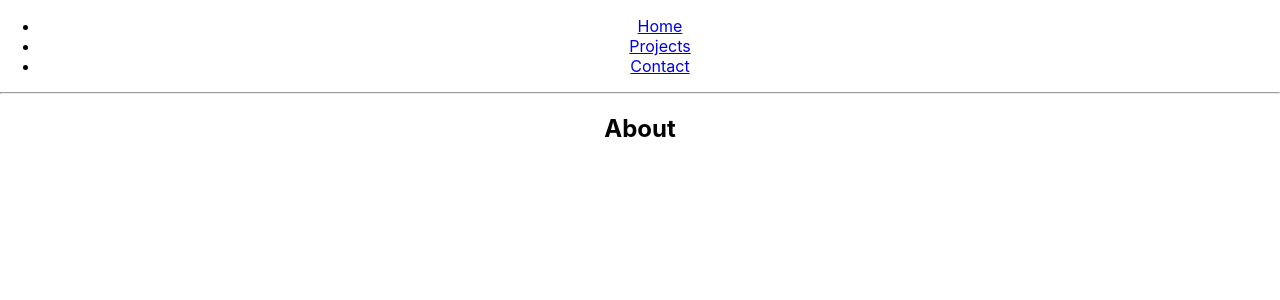
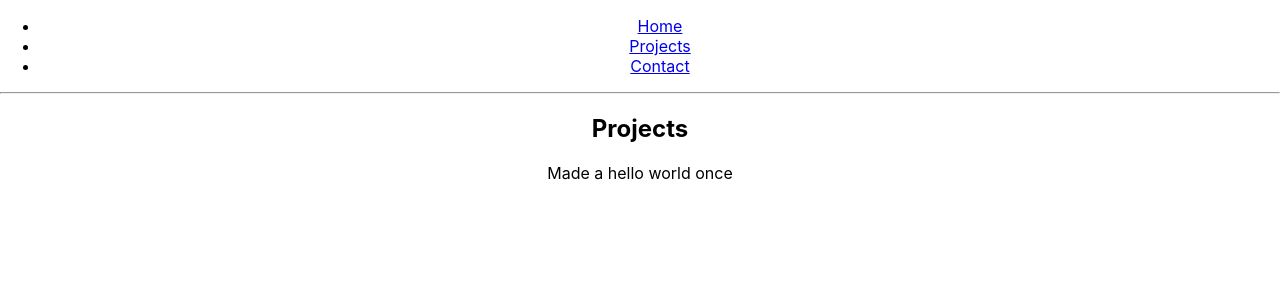
Before and after one commit to ataylor95/personal-site, a React (Create React App) app: page /projects in a window 1280 px wide. Shown: the top 300 px of the page. Built offline with nearby package versions, Linux system fonts and the light colour scheme.

Commit message:
move routing into a simple folder structure based on pages

```diff
--- /dev/null
+++ b/src/pages/contact/contact.tsx
@@ -0,0 +1,12 @@
+import React from "react";
+
+function Contact() {
+    return (
+      <div>
+        <h2>Contact</h2>
+        <p>Call me maybe</p>
+      </div>
+    );
+  }
+
+export default Contact;
--- /dev/null
+++ b/src/pages/home/home.tsx
@@ -0,0 +1,12 @@
+import React from "react";
+
+function Home() {
+    return (
+      <div>
+        <h2>Home</h2>
+        <p>Alex Taylor</p>
+      </div>
+    );
+  }
+
+export default Home;
--- /dev/null
+++ b/src/pages/projects/projects.tsx
@@ -0,0 +1,12 @@
+import React from "react";
+
+function Projects() {
+    return (
+      <div>
+        <h2>Projects</h2>
+        <p>Made a hello world once</p>
+      </div>
+    );
+  }
+
+export default Projects;
--- a/src/pages/router.tsx
+++ b/src/pages/router.tsx
@@ -1,5 +1,9 @@
 import React from "react";
 import { BrowserRouter as Router, Route, Link } from "react-router-dom";
+
+import Home from './home/home';
+import Projects from './projects/projects';
+import Contact from './contact/contact';
 
 function BasicRouter() {
   return (
@@ -27,28 +31,4 @@ function BasicRouter() {
   );
 }
 
-function Home() {
-  return (
-    <div>
-      <h2>Home</h2>
-    </div>
-  );
-}
-
-function Projects() {
-  return (
-    <div>
-      <h2>About</h2>
-    </div>
-  );
-}
-
-function Contact() {
-  return (
-    <div>
-      <h2>Contact</h2>
-    </div>
-  );
-}
-
 export default BasicRouter;
```
